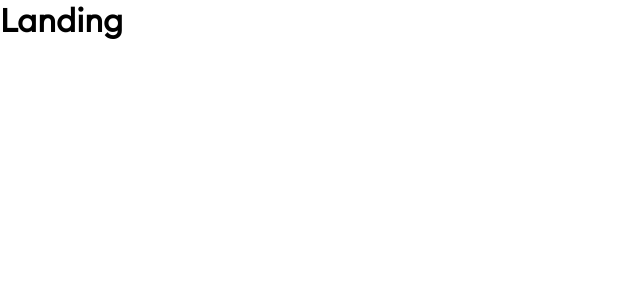
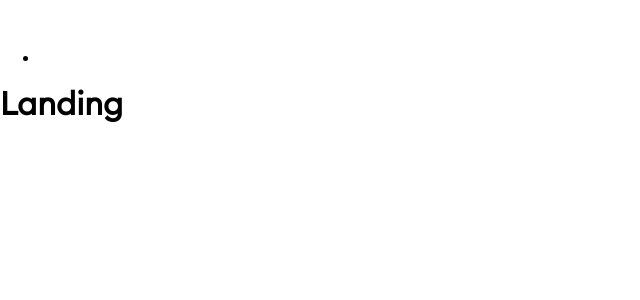
Before and after one commit to qobitech/Proptech-dashboard, a React (Vite) app: page / in a window 1280 px wide. Shown: the top 300 px of the page, without its empty margins (0-640 px from the left). Built offline with nearby package versions, Linux system fonts and the light colour scheme.

Commit message:
feat([TECH-TASK-LAYOUT]): refactor layout

```diff
--- /dev/null
+++ b/src/layout/(non-protected)/NonProtected.tsx
@@ -0,0 +1,13 @@
+import type { PropsWithChildren } from 'react';
+import Nav from './components/Nav';
+
+const NonProtected = ({ children }: PropsWithChildren) => {
+	return (
+		<>
+			<Nav />
+			<div>{children}</div>
+		</>
+	);
+};
+
+export default NonProtected;
--- /dev/null
+++ b/src/layout/(non-protected)/components/Nav.tsx
@@ -0,0 +1,12 @@
+import { MainLogo } from 'Assets';
+
+const Nav = () => (
+	<nav>
+		<MainLogo />
+		<ul>
+			<li></li>
+		</ul>
+	</nav>
+);
+
+export default Nav;
--- /dev/null
+++ b/src/layout/(non-protected)/index.ts
@@ -0,0 +1 @@
+export { default as NonProtectedLayout } from './NonProtected';
--- /dev/null
+++ b/src/layout/index.ts
@@ -0,0 +1,2 @@
+export * from './BaseLayout';
+export * from './(non-protected)';
--- a/src/routes/routes.tsx
+++ b/src/routes/routes.tsx
@@ -1,5 +1,5 @@
-import { BaseLayout } from '@/layout/BaseLayout';
 import { ErrorBoundary } from 'Components';
+import { BaseLayout, NonProtectedLayout } from 'Layout';
 import { Navigate, Outlet, type RouteObject } from 'react-router';
 
 export const routes: RouteObject[] = [
@@ -14,8 +14,17 @@ export const routes: RouteObject[] = [
 		),
 		children: [
 			{
-				index: true,
-				lazy: () => import('../app/(non-protected)/landing'),
+				Component: () => (
+					<NonProtectedLayout>
+						<Outlet />
+					</NonProtectedLayout>
+				),
+				children: [
+					{
+						index: true,
+						lazy: () => import('../app/(non-protected)/landing'),
+					},
+				],
 			},
 
 			{
--- a/tsconfig.app.json
+++ b/tsconfig.app.json
@@ -9,9 +9,10 @@
 		"baseUrl": ".",
 		"paths": {
 			"root": ["./"],
-      "Helpers": ["./src/helpers"],
 			"Assets": ["./src/assets"],
 			"Components": ["./src/components"],
+			"Helpers": ["./src/helpers"],
+			"Layout": ["./src/layout"],
 			"@/*": ["./src/*"]
 		},
 		"types": [
--- a/vite.config.ts
+++ b/vite.config.ts
@@ -12,9 +12,10 @@ export default defineConfig(({ mode }) => {
 		resolve: {
 			alias: {
 				'root': path.resolve(__dirname, './'),
-				'Helpers': path.resolve(__dirname, './src/helpers'),
 				'Assets': path.resolve(__dirname, './src/assets'),
 				'Components': path.resolve(__dirname, './src/components'),
+				'Helpers': path.resolve(__dirname, './src/helpers'),
+				'Layout': path.resolve(__dirname, './src/layout'),
 				'@': path.resolve(__dirname, './src'),
 			},
 		},
```
Lines whose indentation alone changed are shown as unchanged.
